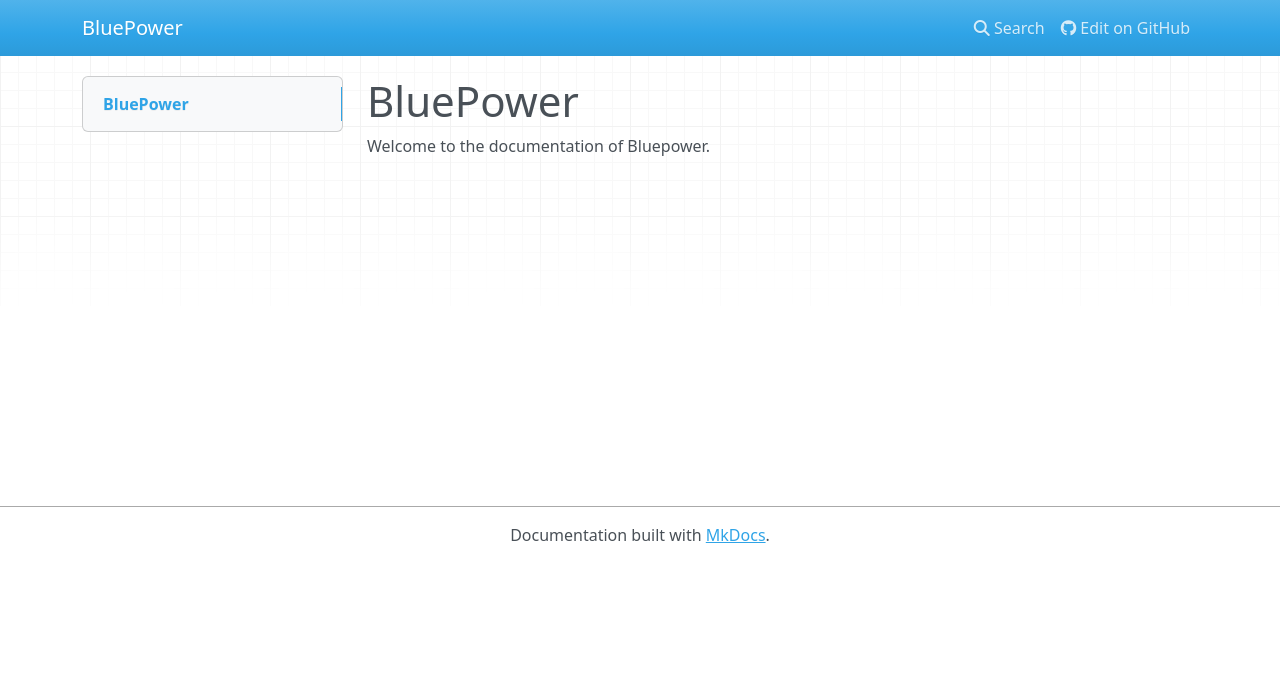
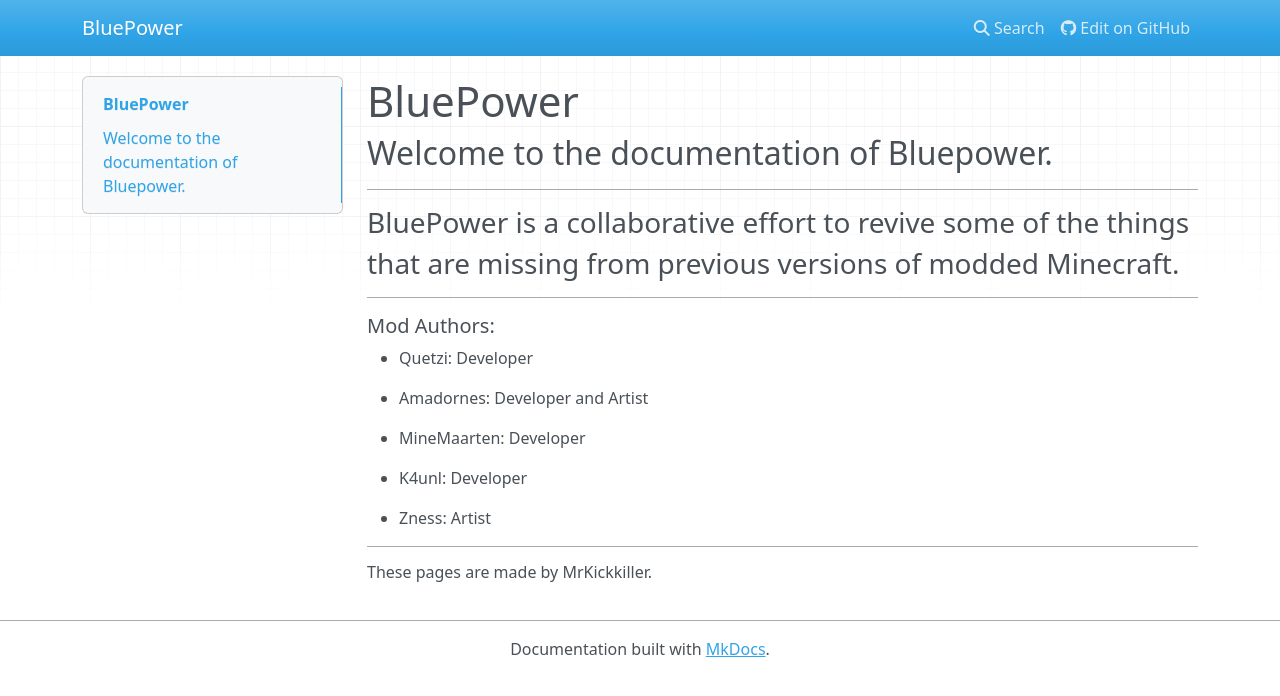
Before and after one commit to ModDocs/bluepower, an MkDocs documentation site: the page built from docs/index.md, in a window 1280 px wide. Shown: the top 696 px of the page. Built offline with MkDocs 1.6.1, drawn with Linux system fonts in a browser that asks for light colours; nearby versions of some CDN libraries; old or Windows-style settings are respelled for this version of MkDocs.

Commit message:
+ Developers + Font-Size and general info

```diff
--- a/docs/index.md
+++ b/docs/index.md
@@ -1,2 +1,26 @@
 # BluePower
-Welcome to the documentation of Bluepower.
+## Welcome to the documentation of Bluepower.
+
+---
+
+### BluePower is a collaborative effort to revive some of the things
+
+### that are missing from previous versions of modded Minecraft.
+
+---
+
+##### Mod Authors:
+
+  * Quetzi: Developer
+
+  * Amadornes: Developer and Artist
+
+  * MineMaarten: Developer
+
+  * K4unl: Developer
+
+  * Zness: Artist
+
+---
+
+###### These pages are made by MrKickkiller.
```
